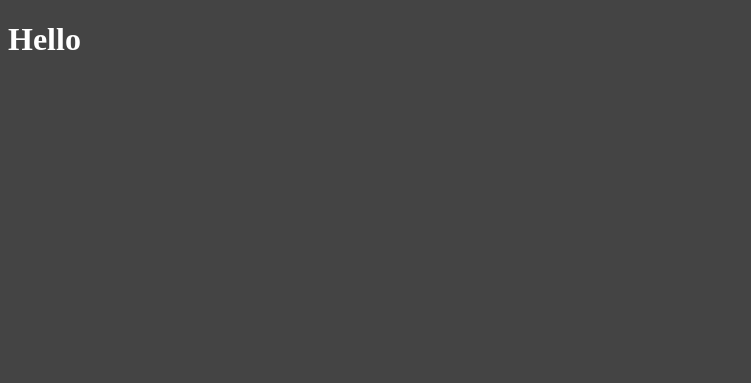
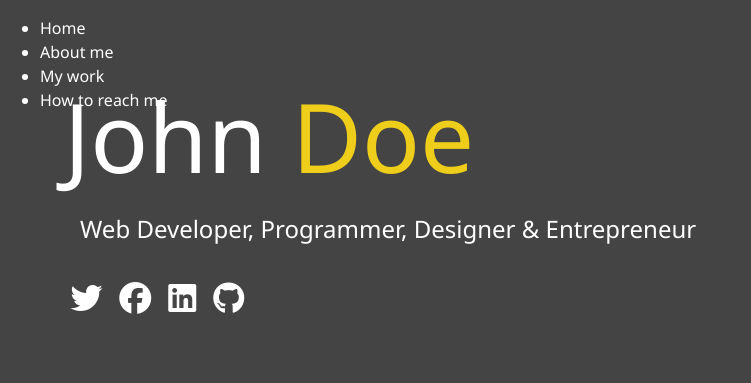
Before and after one commit to Hansk1/responsive_portfolio, a website: page dist/index.html in a window 1280 px wide. Shown: the whole page, without its empty margins (0-751 px from the left). Drawn offline with Linux system fonts and the light colour scheme.

Commit message:
Add basic content and styling

```diff
--- a/scss/main.scss
+++ b/scss/main.scss
@@ -1,6 +1,65 @@
 $primary-color: #444;
+$secondary-color: #eece1a;
+
+* {
+    box-sizing: border-box;
+}
 
 body {
     background: $primary-color;
     color: #fff;
+    height: 100%;
+    margin: 0;
+    font-family: 'Segoe UI', Tahoma, Geneva, Verdana, sans-serif;
+    line-height: 1.5;
 }
+
+//Headings
+h1,
+h2,
+h3 {
+    margin: 0;
+    font-weight: 400;
+
+    &.lg-heading {
+        font-size: 6rem;
+    }
+
+    &.sm-heading {
+        margin-bottom: 2rem;
+        padding: 0.2rem 1rem;
+        background: rgba(lighten($primary-color, 0.5), 0.5);
+    }
+}
+
+a {
+    color: #fff;
+    text-decoration: none;
+}
+
+header {
+    position: fixed;
+    z-index: 2;
+    width: 100%;
+}
+
+.text-secondary {
+    color: $secondary-color;
+}
+
+main {
+    padding: 4rem;
+    height: 100%;
+
+    .icons {
+        margin-top: 1rem;
+
+        a {
+            padding: 0.4rem;
+
+            &:hover {
+                color: $secondary-color;
+            }
+        }
+    }
+}
```
Also changed, not shown: dist/css/main.css, dist/index.html, dist/js/main.js (added).
